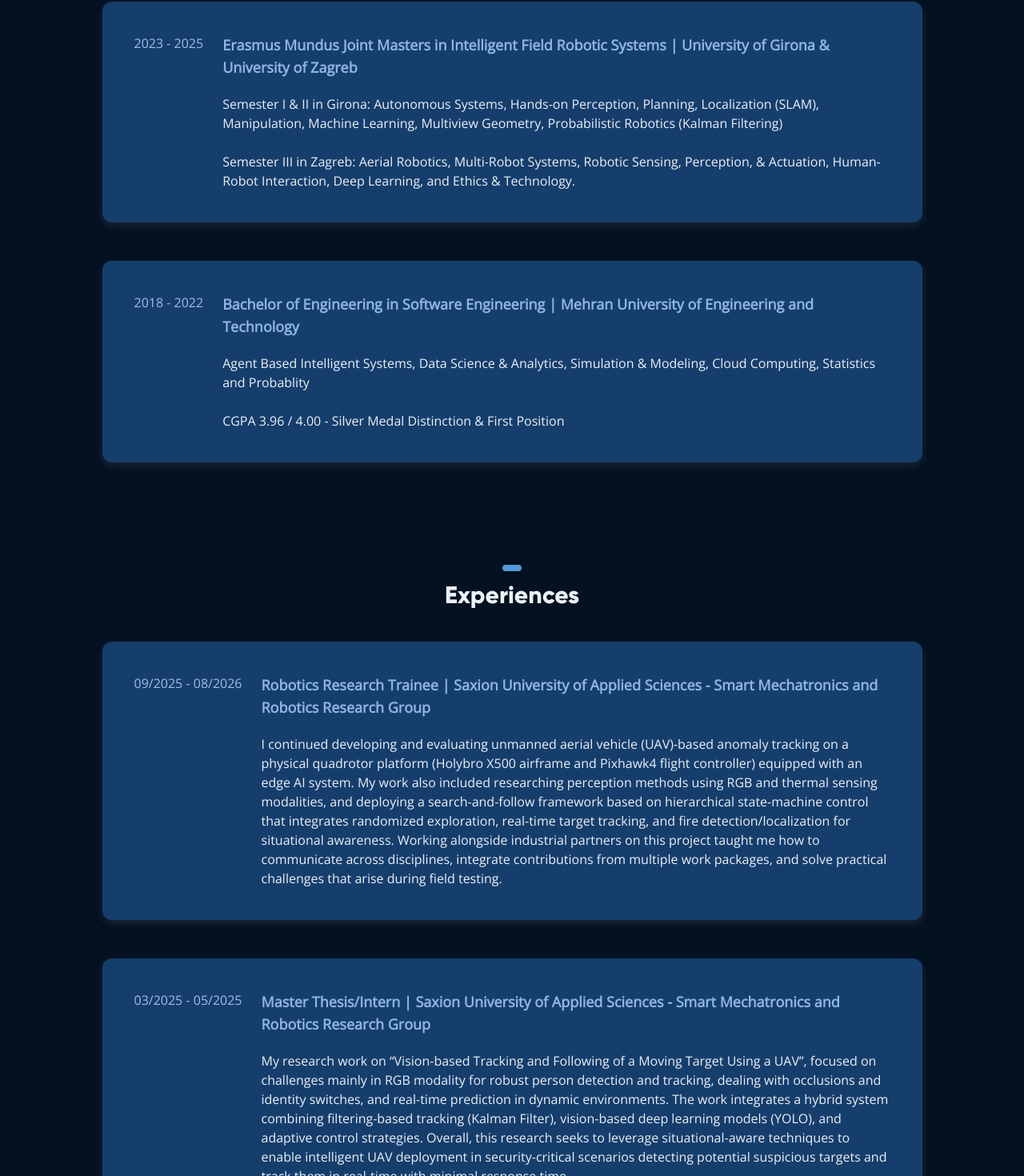
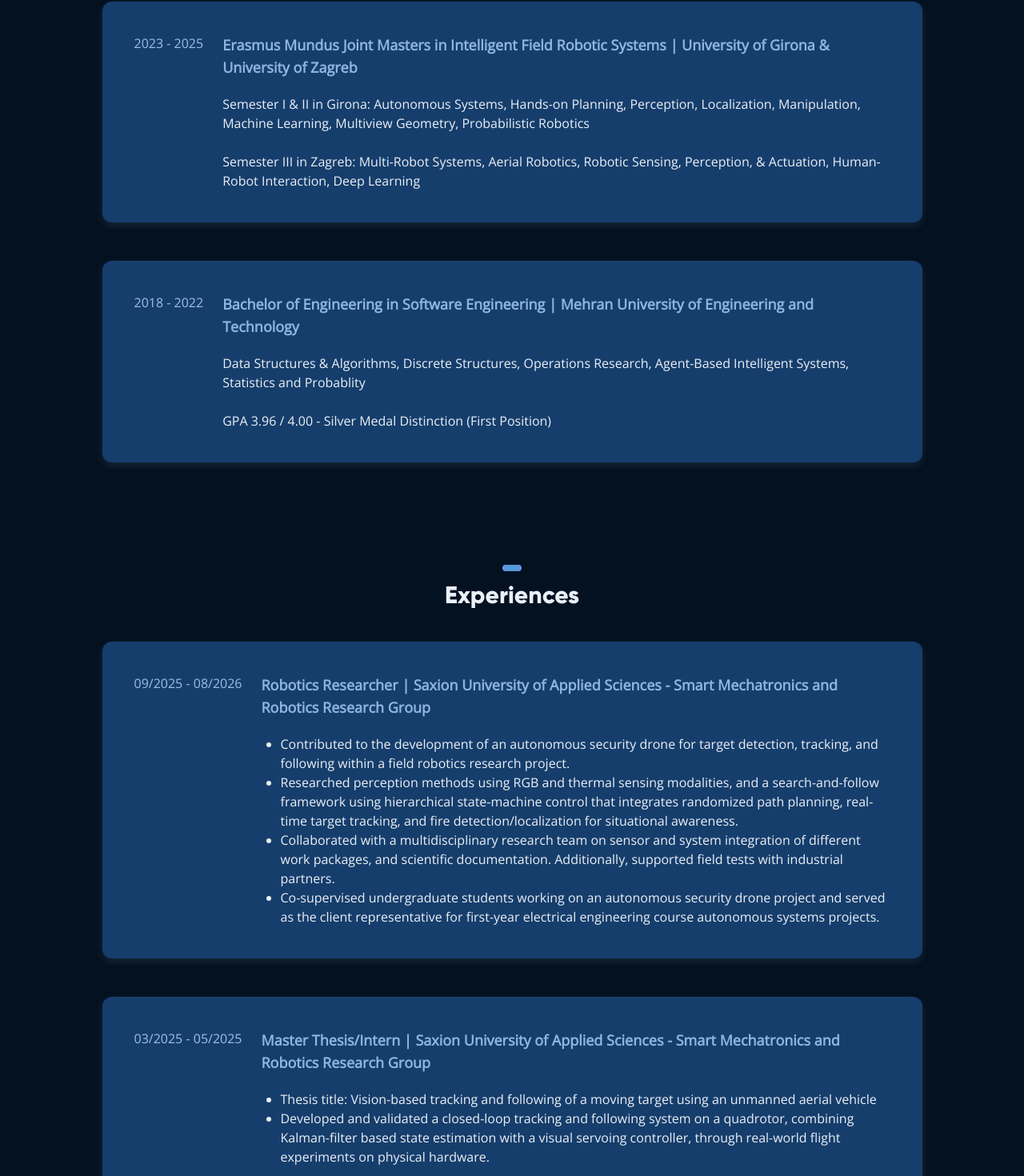
Before and after one commit to FatimaYousif/portfolio-main, a Next.js app: page / in a window 1280 px wide. Shown: the part 1246-2716 px from the top of the page at 80% size. Built offline with nearby package versions, Linux system fonts and the light colour scheme.

Commit message:
content fixes

```diff
--- a/sections/About.tsx
+++ b/sections/About.tsx
@@ -36,7 +36,8 @@
                                 </p> */}
 
                                 <p>
-                                With an interdisciplinary background, having bachelor's in software engineering and Erasmus Mundus Joint Masters in intelligent field robotic systems, I have worked hands-on with aerial, and ground robots, focusing on sensing and perception, and autonomous navigation. My passion lies in developing autonomous systems capable of adapting to complex and dynamic environments using the intersection of mentioned research lines, and emphasizing practical Edge AI deployment.
+                                {/* With an interdisciplinary background, having bachelor's in software engineering and Erasmus Mundus Joint Masters in intelligent field robotic systems, I have worked hands-on with aerial, and ground robots, focusing on sensing and perception, and autonomous navigation. My passion lies in developing autonomous systems capable of adapting to complex and dynamic environments using the intersection of mentioned research lines, and emphasizing practical Edge AI deployment. */}
+                                With an interdisciplinary background, having Erasmus Mundus master’s in intelligent field robotic systems with a bachelor’s in software engineering, I have worked hands-on with ground, and aerial robots, focusing on motion planning, multi-robot systems, control, and sensing and perception. My passion lies in developing autonomous systems capable of adapting to complex and dynamic environments using the intersection of mentioned research lines.
                                 </p>
                                 Hobbies: I love learning about and flying FPV drones, playing Sudoku and basketball.
                                 {/* <p>I am eager to collaborate with other experts and enthusiasts in the area of robotics and AI, to share knowledge, ideas, and contribute.</p> */}
--- a/sections/Education.tsx
+++ b/sections/Education.tsx
@@ -13,15 +13,15 @@
             </RevealContent>
             <div className="flex flex-col gap-12">
                 <Education post={"Erasmus Mundus Joint Masters in Intelligent Field Robotic Systems"} dateStart={2023} dateEnd={2025} company={"University of Girona & University of Zagreb"} >
-                    <p>Semester I & II in Girona: Autonomous Systems, Hands-on Perception, Planning, Localization (SLAM), Manipulation, Machine Learning, Multiview Geometry, Probabilistic Robotics (Kalman Filtering)
+                    <p>Semester I & II in Girona: Autonomous Systems, Hands-on Planning, Perception, Localization, Manipulation, Machine Learning, Multiview Geometry, Probabilistic Robotics
                     </p>
-                    <p>Semester III in Zagreb: Aerial Robotics, Multi-Robot Systems, Robotic Sensing, Perception, & Actuation, Human-Robot Interaction,
-                Deep Learning, and Ethics & Technology.</p>
+                    <p>Semester III in Zagreb: Multi-Robot Systems,  Aerial Robotics, Robotic Sensing, Perception, & Actuation, Human-Robot Interaction,
+                Deep Learning</p>
                 </Education>
 
                 <Education post={"Bachelor of Engineering in Software Engineering"} dateStart={2018} dateEnd={2022} company={"Mehran University of Engineering and Technology"} >
-                    <p>Agent Based Intelligent Systems, Data Science & Analytics, Simulation & Modeling, Cloud Computing, Statistics and Probablity</p>
-                    <p>CGPA 3.96 / 4.00 - Silver Medal Distinction & First Position</p>
+                    <p>Data Structures & Algorithms, Discrete Structures, Operations Research, Agent-Based Intelligent Systems, Statistics and Probablity</p>
+                    <p>GPA 3.96 / 4.00 - Silver Medal Distinction (First Position) </p>
 
 
                 </Education>
--- a/sections/Experience.tsx
+++ b/sections/Experience.tsx
@@ -13,19 +13,35 @@
             </RevealContent>
             <div className="flex flex-col gap-12">
 
-               <Experience post={"Robotics Research Trainee"} dateStart={"09/2025"} dateEnd={"08/2026"} company={"Saxion University of Applied Sciences - Smart Mechatronics and Robotics Research Group"}>
-                    <p>
+               <Experience post={"Robotics Researcher"} dateStart={"09/2025"} dateEnd={"08/2026"} company={"Saxion University of Applied Sciences - Smart Mechatronics and Robotics Research Group"}>
+                    {/* <p> */}
                     {/* Contributing to the development of an autonomous security drone system for target detection, tracking, and following by integrating gimbal-based target tracking, RGB and thermal camera perception, and a search-and-follow framework combining randomized exploration and path planning, real-time target tracking, and fire detection/localization. */}
                     {/* Contributing to the development of an autonomous security drone for target detection, tracking, and following. Working with RGB and thermal cameras, gimbal-based tracking, path planning, and fire detection/localization, while integrating sensors, testing system performance, and troubleshooting field deployments. Collaborating with research and industry partners on experiments, system validation, technical documentation, and supervising student projects in autonomous systems. */}
-                    I continued developing and evaluating unmanned aerial vehicle (UAV)-based anomaly tracking on a physical quadrotor platform (Holybro X500 airframe and Pixhawk4 flight controller) equipped with an edge AI system. My work also included researching perception methods using RGB and thermal sensing modalities, and deploying a search-and-follow framework based on hierarchical state-machine control that integrates randomized exploration, real-time target tracking, and fire detection/localization for situational awareness. Working alongside industrial partners on this project taught me how to communicate across disciplines, integrate contributions from multiple work packages, and solve practical challenges that arise during field testing.
+                    {/* I continued developing and evaluating unmanned aerial vehicle (UAV)-based anomaly tracking on a physical quadrotor platform (Holybro X500 airframe and Pixhawk4 flight controller) equipped with an edge AI system. My work also included researching perception methods using RGB and thermal sensing modalities, and deploying a search-and-follow framework based on hierarchical state-machine control that integrates randomized exploration, real-time target tracking, and fire detection/localization for situational awareness. Working alongside industrial partners on this project taught me how to communicate across disciplines, integrate contributions from multiple work packages, and solve practical challenges that arise during field testing. */}
+                    {/* <ul>
+                        <li> Contributed to the development of an autonomous security drone for target detection, tracking, and following within a field robotics research project. </li>
+                        <li> Researched perception methods using RGB and thermal sensing modalities, and a search-and-follow framework using hierarchical state-machine control that integrates randomized path planning, real-time target tracking, and fire detection/localization for situational awareness. </li>
+                        <li> Collaborated with a multidisciplinary research team on sensor and system integration of different work packages, and scientific documentation. Additionally, supported field tests with industry partners through experiments. </li>
+                        <li> Co-supervised undergraduate students working on an autonomous security drone project and served as the client representative for first-year electrical engineering course autonomous systems projects.</li>
 
-                    </p>
+                    </ul> */}
+                    {/* </p> */}
+                <ul className="list-disc pl-6">
+                    <li>Contributed to the development of an autonomous security drone for target detection, tracking, and following within a field robotics research project.</li>
+                    <li>Researched perception methods using RGB and thermal sensing modalities, and a search-and-follow framework using hierarchical state-machine control that integrates randomized path planning, real-time target tracking, and fire detection/localization for situational awareness.</li>
+                    <li>Collaborated with a multidisciplinary research team on sensor and system integration of different work packages, and scientific documentation. Additionally, supported field tests with industrial partners.</li>
+                    <li>Co-supervised undergraduate students working on an autonomous security drone project and served as the client representative for first-year electrical engineering course autonomous systems projects.</li>
+                </ul>
                 </Experience>
 
             <Experience post={"Master Thesis/Intern"} dateStart={"03/2025"} dateEnd={"05/2025"} company={"Saxion University of Applied Sciences - Smart Mechatronics and Robotics Research Group"}>
-                    <p>
+                    {/* <p>
                     My research work on “Vision-based Tracking and Following of a Moving Target Using a UAV”, focused on challenges mainly in RGB modality for robust person detection and tracking, dealing with occlusions and identity switches, and real-time prediction in dynamic environments. The work integrates a hybrid system combining filtering-based tracking (Kalman Filter), vision-based deep learning models (YOLO), and adaptive control strategies. Overall, this research seeks to leverage situational-aware techniques to enable intelligent UAV deployment in security-critical scenarios detecting potential suspicious targets and track them in real-time with minimal response time.
-                    </p>
+                    </p> */}
+                    <ul className="list-disc pl-6">
+                    <li>Thesis title: Vision-based tracking and following of a moving target using an unmanned aerial vehicle</li>
+                    <li>Developed and validated a closed-loop tracking and following system on a quadrotor, combining Kalman-filter based state estimation with a visual servoing controller, through real-world flight experiments on physical hardware.</li>
+                </ul>
                 </Experience>
 
                 <Experience post={"ROSCon 2024 Diversity Scholar"} dateStart={"10/2024"} dateEnd={"10/2024"} company={"Open Robotics, Denmark"}>
--- a/sections/Projects.tsx
+++ b/sections/Projects.tsx
@@ -33,8 +33,8 @@
 const projectsData: Project[] = [
   {
     name: "Vision-Based Tracking and Following of a Moving Target Using an Unmanned Aerial Vehicle",
-    description:
-      "Developed a UAV perception and control pipeline integrating RGB vision with autonomous drone control. Implemented multi-object tracking using YOLO-based detectors and state-of-the-art trackers (BoT-SORT and ByteTrack), incorporating IoU-based association and Kalman filtering to improve tracking under occlusions. The system was developed in ROS 2 and evaluated in both simulation and real-world experiments on a Holybro X500 UAV with a Pixhawk 4 flight controller, enabling real-time onboard AI inference.",
+    description:"Developed an end-to-end perception-control pipeline that lets a quadrotor detect, track and follow a person in real time. A YOLO-based detector finds people in each frame, and the multi-object trackers BoT-SORT and ByteTrack link detections into persistent tracks using IoU-based association, and a Kalman filter predicts the target’s motion when detections drop out, preserving identity through occlusions. The target’s image position drives an image-based visual servoing controller that generates velocity commands to keep following it. The complete system was integrated and validated through real-world flight experiments.",
+      // "Developed a UAV perception and control pipeline integrating RGB vision with autonomous drone control. Implemented multi-object tracking using YOLO-based detectors and state-of-the-art trackers (BoT-SORT and ByteTrack), incorporating IoU-based association and Kalman filtering to improve tracking under occlusions. The system was developed in ROS 2 and evaluated in both simulation and real-world experiments on a Holybro X500 UAV with a Pixhawk 4 flight controller, enabling real-time onboard AI inference.",
     categories: ["Robotics", "Perception"],
     technologies: [],
     imageSrc: "/images/project.gif",
@@ -44,8 +44,9 @@
   {
     name: "Decentralized UAV Swarm Control using Reynolds Flocking and Consensus Protocol",
     description:
-      "This project implements swarm control for Crazyflies UAVs using Reynolds Rules for flocking and a Consensus Protocol for coordinated movement. It integrates rendezvous and formation control in ROS2 and Gazebo, enabling agents to converge and maintain geometric formations. Tested in both simulation and real-world environments, the system demonstrates adaptability and scalability.",
-    categories: ["Multi-Robot Systems", "Planning", "Robotics"],
+      // "This project implements swarm control for Crazyflies UAVs using Reynolds Rules for flocking and a Consensus Protocol for coordinated movement. It integrates rendezvous and formation control in ROS2 and Gazebo, enabling agents to converge and maintain geometric formations. Tested in both simulation and real-world environments, the system demonstrates adaptability and scalability.",
+    "Designed and implemented consensus-based formation control for a swarm of nano unmanned aerial vehicles (UAVs), using Laplacian-matrix dynamics and pinning control to drive agents into target geometric configurations (line, triangle, rectangle, pentagon, hexagon) with a designated leader agent. Analyzed convergence under four communication topologies and a perception-based switching topology; validated in ROS2/Gazebo simulation and on real hardware with up to 4 UAVs, demonstrating scalability from 3 to 6 agents.",
+      categories: ["Multi-Robot Systems", "Planning", "Robotics"],
     technologies: [],
     imageSrc: "/images/mrs.gif",
     imagePosition: "right",
@@ -53,8 +54,8 @@
   },
   {
     name: "Frontier Based Exploration Using Kobuki Turtlebot",
-    description:
-      "Using RGB-D camera mounted on a Kobuki Turtlebot, the project integrates advanced path planning techniques, combining the RRT* algorithm with Dubins path to map unknown environments with the primary objective of enabling the Turtlebot to autonomously explore unknown environments by identifying and navigating to frontiers. A hybrid control system, which merges PID control with principles from the Pure Pursuit Controller is used. Validated both in simulation and real world.",
+    description: "Implemented a frontier-based autonomous exploration system on a Kobuki Turtlebot, combining RRT* (with cost-based parent selection and rewiring) and Dubins path steering for kinematically-feasible motion planning under differential constraints. Designed an entropy-based information-gain criterion for frontier target selection and a hybrid PID/pure-pursuit controller for trajectory tracking. Validated in simulation (Stonefish) and on real hardware with an RGB-D camera.",
+      // "Using RGB-D camera mounted on a Kobuki Turtlebot, the project integrates advanced path planning techniques, combining the RRT* algorithm with Dubins path to map unknown environments with the primary objective of enabling the Turtlebot to autonomously explore unknown environments by identifying and navigating to frontiers. A hybrid control system, which merges PID control with principles from the Pure Pursuit Controller is used. Validated both in simulation and real world.",
     categories: ["Planning", "Robotics", "Perception"],
     technologies: [],
     imageSrc: "/images/hol_hop.png",
@@ -64,8 +65,8 @@
 
     {
     name: "Goal-Driven Deep RL Policy for Robot Navigation",
-    description:
-      "Deep reinforcement learning for mobile robot navigation in the ROS2 Gazebo. A Twin Delayed Deep Deterministic Policy Gradient (TD3) network trains a robot to navigate to a random goal point in a simulated environment while avoiding obstacles.",
+    description: "Implemented a TD3 actor-critic agent in PyTorch for goal-reaching with obstacle avoidance in continuous action space, trained and validated in a ROS2 and Gazebo simulation. The robot learns by trial and error from LiDAR sensing, goal direction and a reward signal, and TD3’s twin critics and delayed policy updates keep training stable and limit overestimation bias. Trained on randomized start positions, goals and obstacle layouts to generalize to new situations.",
+      // "Deep reinforcement learning for mobile robot navigation in the ROS2 Gazebo. A Twin Delayed Deep Deterministic Policy Gradient (TD3) network trains a robot to navigate to a random goal point in a simulated environment while avoiding obstacles.",
     categories: ["Reinforcement Learning", "Planning", "Robotics"],
     technologies: [],
     imageSrc: "/images/drl.png",
```
